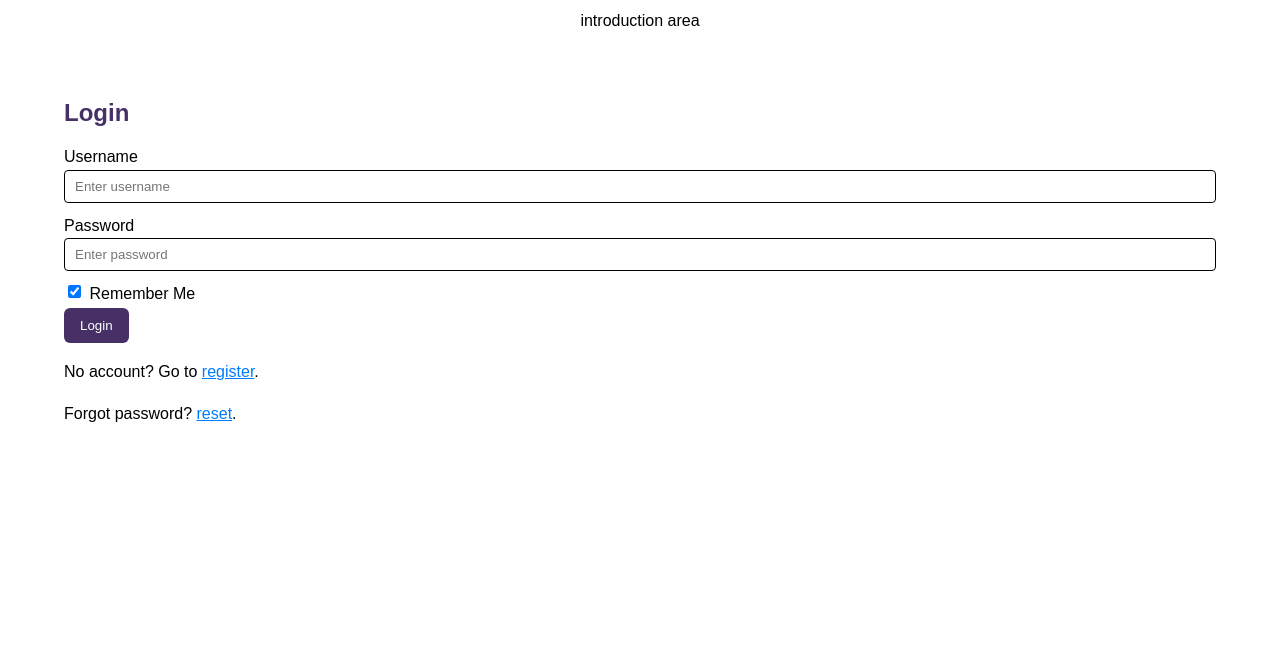
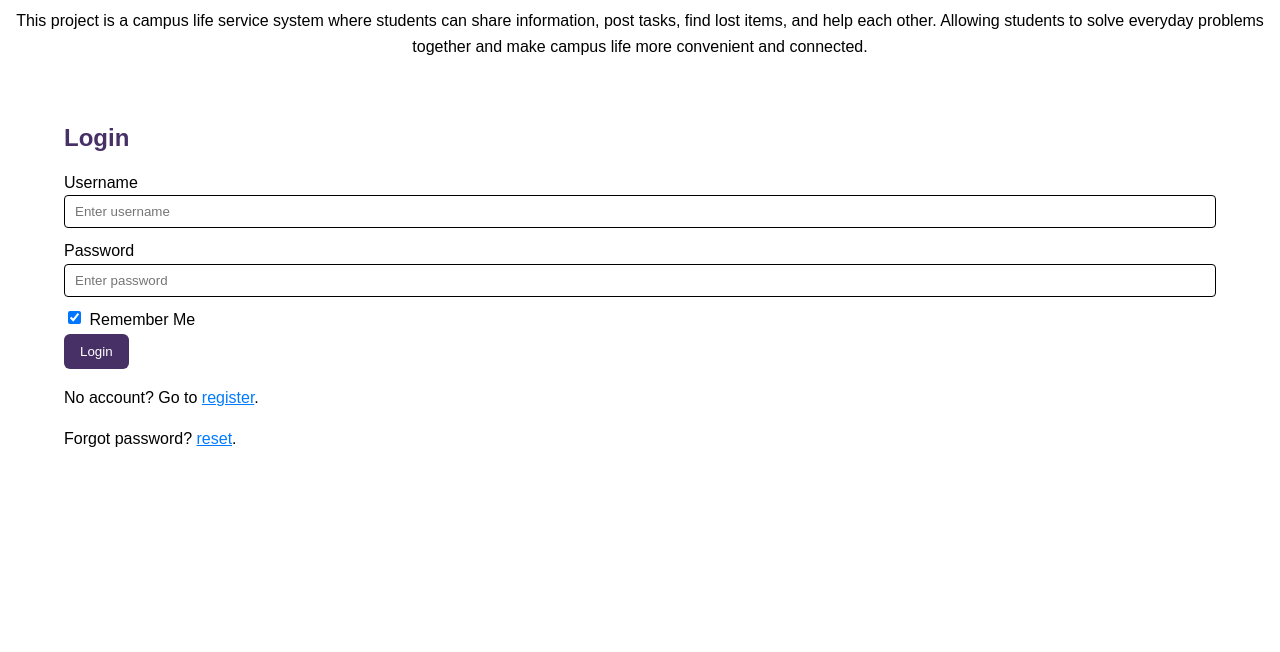
Before and after one commit to Yajing5027/PeerGo, a plain HTML site: page index.html in a window 1280 px wide. Shown: the part 148-800 px from the top of the page. Drawn offline with Linux system fonts and the light colour scheme.

Commit message:
Update README.md

```diff
--- a/index.html
+++ b/index.html
@@ -10,7 +10,7 @@
     <header>
         <img src="assets/images/logo.jpeg" alt="Platform logo" title="Platform logo">
         <h1>PeerGo</h1>
-        <p>introduction area</p>
+        <p>This project is a campus life service system where students can share information, post tasks, find lost items, and help each other. Allowing students to solve everyday problems together and make campus life more convenient and connected.</p>
     </header>
 
     <main>
```
Also changed, not shown: assets/images/add.png (added), assets/images/dashboard.png (added), assets/images/login-page.png (added), assets/images/lostfound.png (added), assets/images/mutual-assistance-service-page.png (added), 1 other file.
